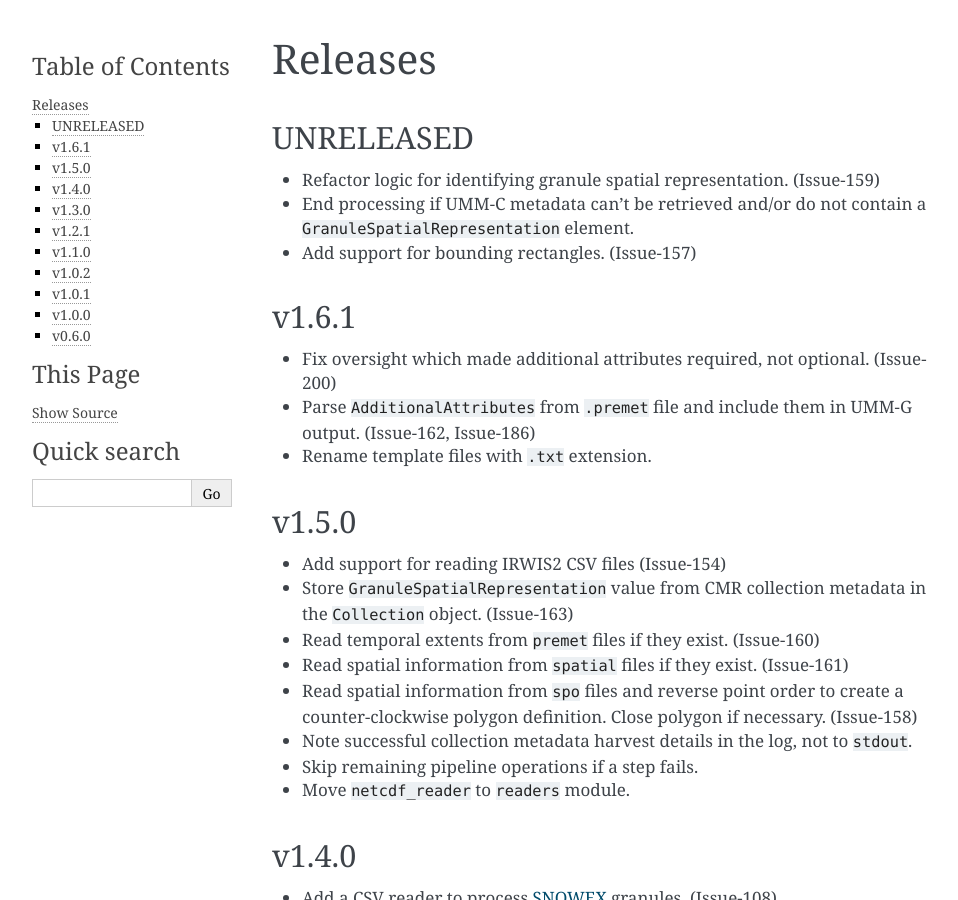
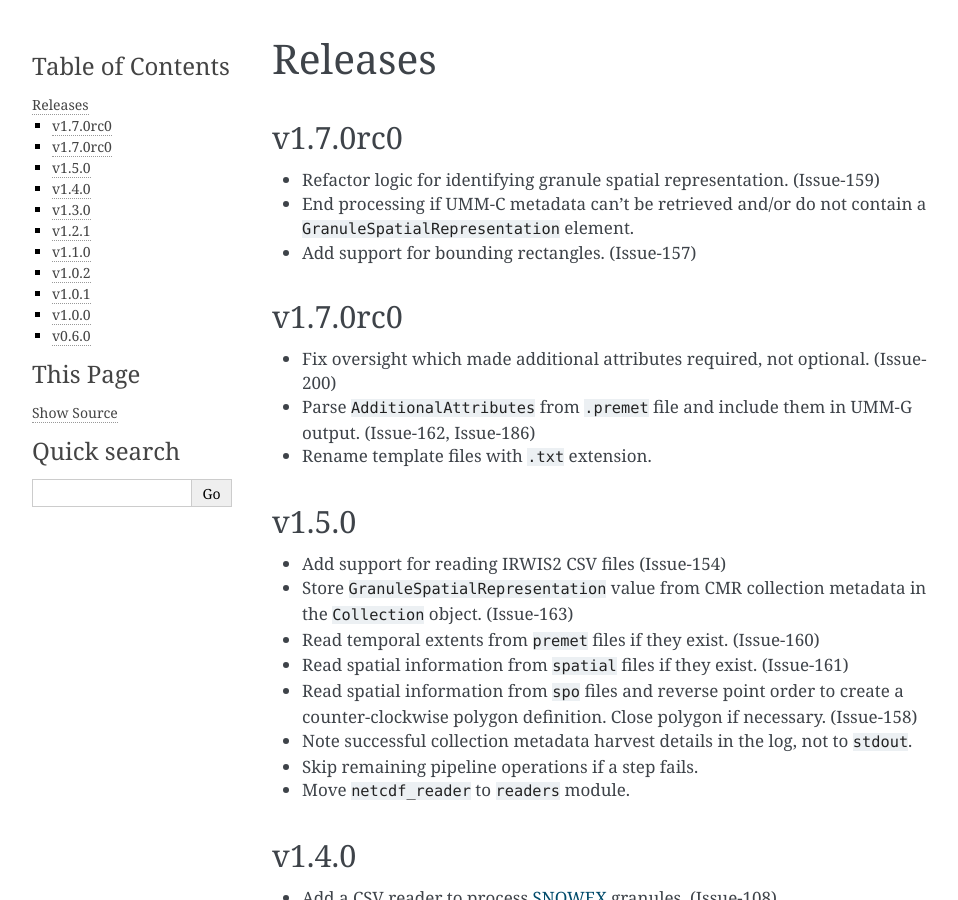
Before and after one commit to nsidc/granule-metgen, a Sphinx documentation site: the page built from docs/source/releases.rst, in a window 1280 px wide and 900 px high. Shown: the whole window, without its empty margins (148-1106 px from the left). Built offline with Sphinx 7.4.7, drawn with Linux system fonts in a browser that asks for light colours.

Commit message:
Bump version: 1.6.1 → 1.7.0rc0

```diff
--- a/CHANGELOG.md
+++ b/CHANGELOG.md
@@ -1,11 +1,11 @@
-## UNRELEASED
+## v1.7.0rc0
 
 * Refactor logic for identifying granule spatial representation. (Issue-159)
 * End processing if UMM-C metadata can't be retrieved and/or do not contain a
   `GranuleSpatialRepresentation` element.
 * Add support for bounding rectangles. (Issue-157)
 
-## v1.6.1
+## v1.7.0rc0
 
 * Fix oversight which made additional attributes required, not optional.
   (Issue-200)
--- a/docs/source/conf.py
+++ b/docs/source/conf.py
@@ -6,8 +6,8 @@
 project = "MetGenC"
 copyright = "2024, NSIDC"
 author = "National Snow and Ice Data Center"
-release = "v1.6.1"
-version = "v1.6.1"
+release = "v1.7.0rc0"
+version = "v1.7.0rc0"
 
 extensions = [
     "myst_parser",
--- a/pyproject.toml
+++ b/pyproject.toml
@@ -1,6 +1,6 @@
 [tool.poetry]
 name = "nsidc-metgenc"
-version = "1.6.1"
+version = "1.7.0rc0"
 description = "The nsidc-metgenc package enables data producers as well as Operations staff managing the data ingest workflow to create metadata files conforming to NASA's Common Metadata Repository UMM-G specification."
 authors = ["National Snow and Ice Data Center (NSIDC) <nsidc@nsidc.org>"]
 readme = "README.md"
@@ -39,7 +39,7 @@
 myst-parser = "^4.0.0"
 
 [tool.bumpversion]
-current_version = "1.6.1"
+current_version = "1.7.0rc0"
 parse = """(?x)
     (?P<major>0|[1-9]\\d*)\\.
     (?P<minor>0|[1-9]\\d*)\\.
```
Also changed, not shown: 1 other file.
